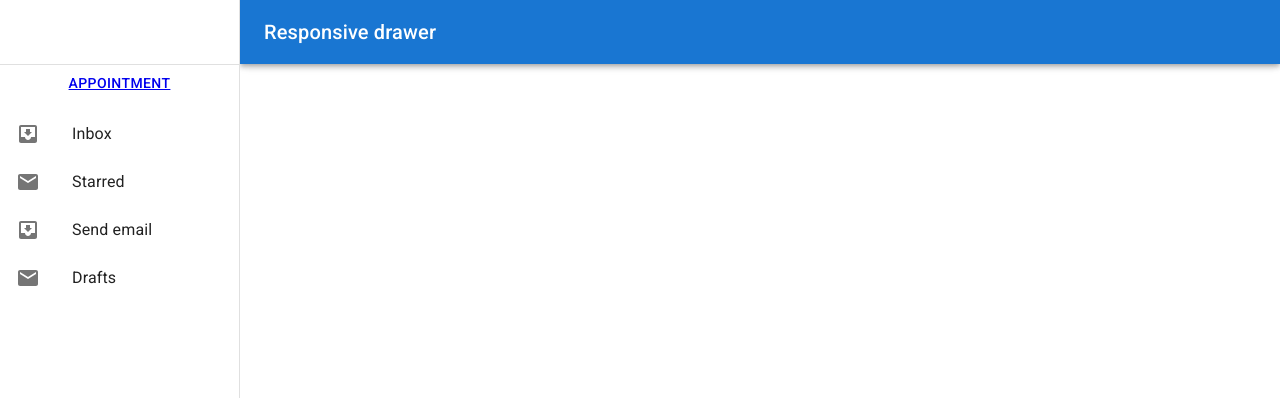
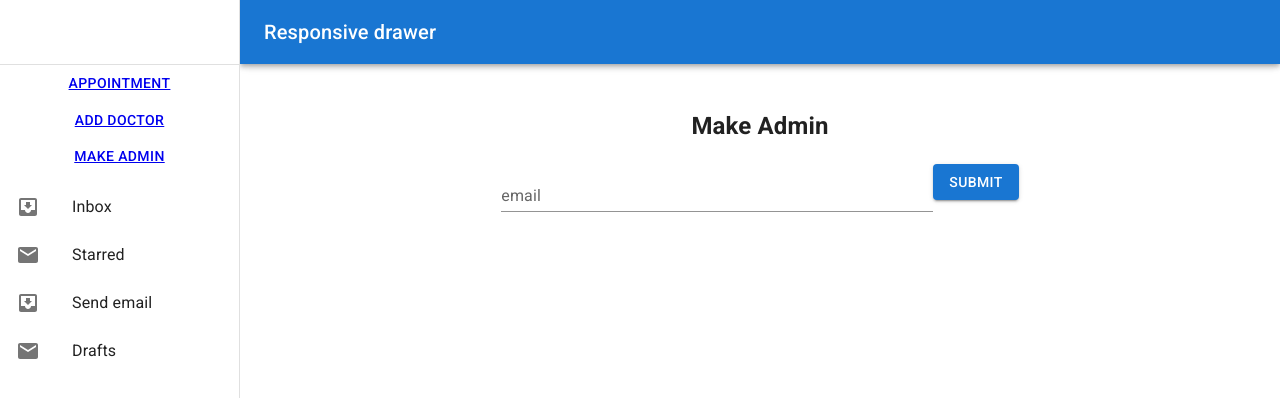
Before and after one commit to GitMohammd/Doctors-Portal, a React (Create React App) app: page /dashboard/makeAdmin in a window 1280 px wide. Shown: the top 398 px of the page. Built offline with nearby package versions, Linux system fonts and the light colour scheme; no server answers; sample sign-in values are in the browser's storage.

Commit message:
form empty value

```diff
--- a/src/App.js
+++ b/src/App.js
@@ -8,6 +8,8 @@ import Register from './Pages/Login/Register/Register';
 import AuthProvider from './Context/Context/AuthProvider';
 import PrivateOutlet from './Pages/Login/PrivateRoute/PrivateOutlet';
 import DashboardHome from './Pages/Dashboard/DashboardHome/DashboardHome';
+import AddDoctor from './Pages/Dashboard/AddDoctor/AddDoctor';
+import MakeAdmin from './Pages/Dashboard/MakeAdmin/MakeAdmin';
 
 function App() {
   return (
@@ -19,6 +21,8 @@ function App() {
             <Route path="appointment" element={<Appointment />} />
             <Route path="dashboard/*" element={<Dashboard />}>
               <Route path="dashboardHome" element={<DashboardHome />} />
+              <Route path="addDoctor" element={<AddDoctor />} />
+              <Route path="makeAdmin" element={<MakeAdmin />} />
             </Route>
 
           </Route>
--- /dev/null
+++ b/src/Pages/Dashboard/AddDoctor/AddDoctor.js
@@ -0,0 +1,11 @@
+import React from 'react';
+
+const AddDoctor = () => {
+    return (
+        <div>
+            <h2>Add Doctor</h2>
+        </div>
+    );
+};
+
+export default AddDoctor;
--- a/src/Pages/Dashboard/Dashboard/Dashboard.js
+++ b/src/Pages/Dashboard/Dashboard/Dashboard.js
@@ -17,8 +17,6 @@ import Toolbar from '@mui/material/Toolbar';
 import Typography from '@mui/material/Typography';
 import PropTypes from 'prop-types';
 import { Link, Outlet } from 'react-router-dom';
-import Calender from '../../Appointment/Calender/Calender';
-import Appointments from '../Appointments/Appointments';
 
 const drawerWidth = 240;
 
@@ -38,6 +36,16 @@ function ResponsiveDrawer(props) {
       <Typography variant="h6" noWrap component="div">
             <Button>
             <Link to="/appointment">Appointment</Link>
+            </Button>
+            </Typography>
+            <Typography variant="h6" noWrap component="div">
+            <Button>
+            <Link to="/dashboard/addDoctor">Add Doctor</Link>
+            </Button>
+            </Typography>
+            <Typography variant="h6" noWrap component="div">
+            <Button>
+            <Link to="/dashboard/makeAdmin">Make Admin</Link>
             </Button>
           </Typography>
       <List>
--- /dev/null
+++ b/src/Pages/Dashboard/MakeAdmin/MakeAdmin.js
@@ -0,0 +1,59 @@
+import { Alert, Button, TextField } from '@mui/material';
+import React, { useState } from 'react';
+import UseAuth from '../../../Context/Context/UseAuth';
+
+const MakeAdmin = () => {
+    const [email, setEmail] = useState('');
+
+    const [success, setSuccess] = useState(false);
+    console.log(email)
+    const handleFormSubmit = e => {
+      const user = {email}
+        const url = `http://localhost:5000/user/admin`;
+      fetch(url, {
+        method: "PUT",
+      headers:  {
+        'content-type': 'application/json'
+      },
+      body: JSON.stringify(user),
+      })
+      .then(res => res.json())
+      .then(data => {
+        setSuccess(true);
+        setEmail('')
+        console.log(data)})
+      e.preventDefault();
+    }
+    const handleOnBlur = e => {
+        setEmail(e.target.value)
+        e.preventDefault();
+    }
+    return (
+        <div>
+            <h2>Make Admin</h2>
+            <form onSubmit={handleFormSubmit}>
+            <TextField
+            sx={{ width:'50%'}}
+            type="text"
+            value={email}
+            onChange={(e) => setEmail(e.target.value)}
+             onBlur={handleOnBlur}
+             label="email"
+             variant="standard" />
+             <Button
+             type="submit"
+             variant="contained">
+                 Submit
+            </Button>
+             </form>
+             {success && (
+                    <Alert severity="success">Make Admin successfully</Alert>
+                  )}
+
+
+
+        </div>
+    );
+};
+
+export default MakeAdmin;
--- a/src/Pages/Shared/Navigation/Navigation.js
+++ b/src/Pages/Shared/Navigation/Navigation.js
@@ -35,7 +35,7 @@ const Navigation = () => {
               <>
               <Button>
                 <NavLink
-                  to="/dashboard"
+                  to="/dashboard/dashboardHome"
                   style={{ textDecoration: "none", color: "white" }}
                 >Dashboard
                 </NavLink>
```
